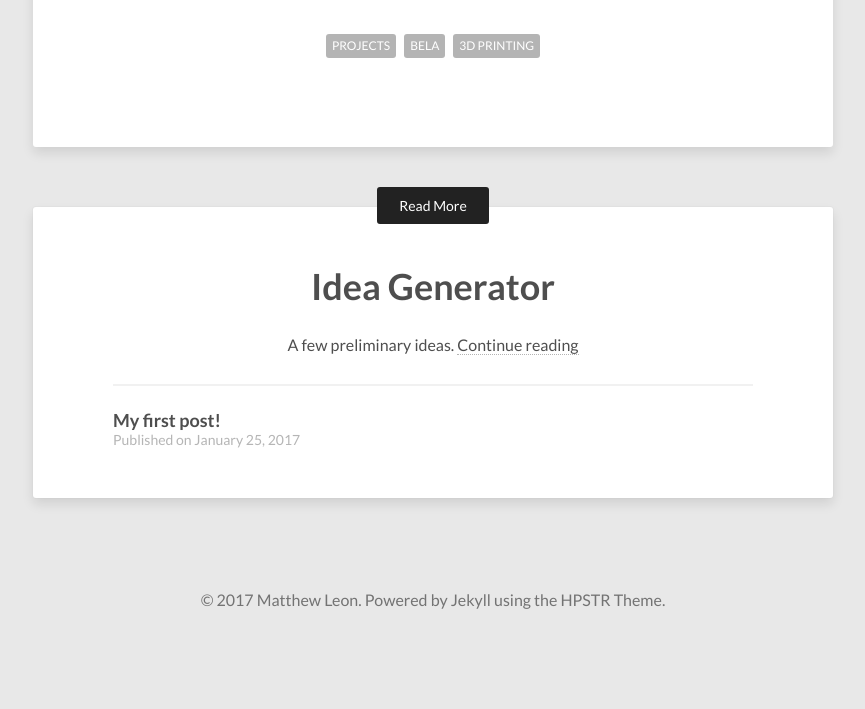
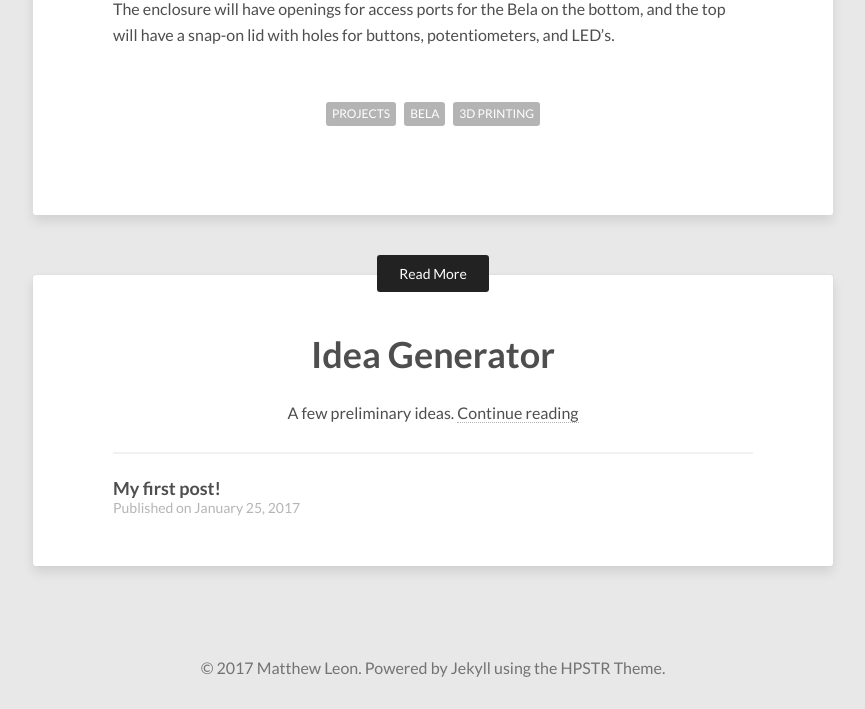
Before and after one commit to matthew-leon/matthew-leon.github.io, a Jekyll site: the page built from _posts/2017-02-08-bela-enclosure.markdown, in a window 1280 px wide. Shown: the part 753-1462 px from the top of the page, without its empty margins (207-1072 px from the left). Built offline with Jekyll 4.4.1, drawn with Linux system fonts in a browser that asks for light colours; nearby versions of some CDN libraries; before the commit the page ends 1394 px from its top, so only the background shows below that.

Commit message:
Update 2017-02-08-bela-enclosure.markdown

```diff
--- a/_posts/2017-02-08-bela-enclosure.markdown
+++ b/_posts/2017-02-08-bela-enclosure.markdown
@@ -12,3 +12,5 @@ For my first project using the [Bela](http://bela.io), I wanted to 3D print a cu
 This case will house the Bela, as well as two digital inputs (buttons), two digital outputs (LED's), and two analog inputs (potentiometers). The sketch below shows the plan for the enclosure:
 
 <img src="/images/sketches/belaEnclosure.JPG" alt="Bela Enclosure" width="auto" height="550">
+
+The enclosure will have openings for access ports for the Bela on the bottom, and the top will have a snap-on lid with holes for buttons, potentiometers, and LED's.
```
